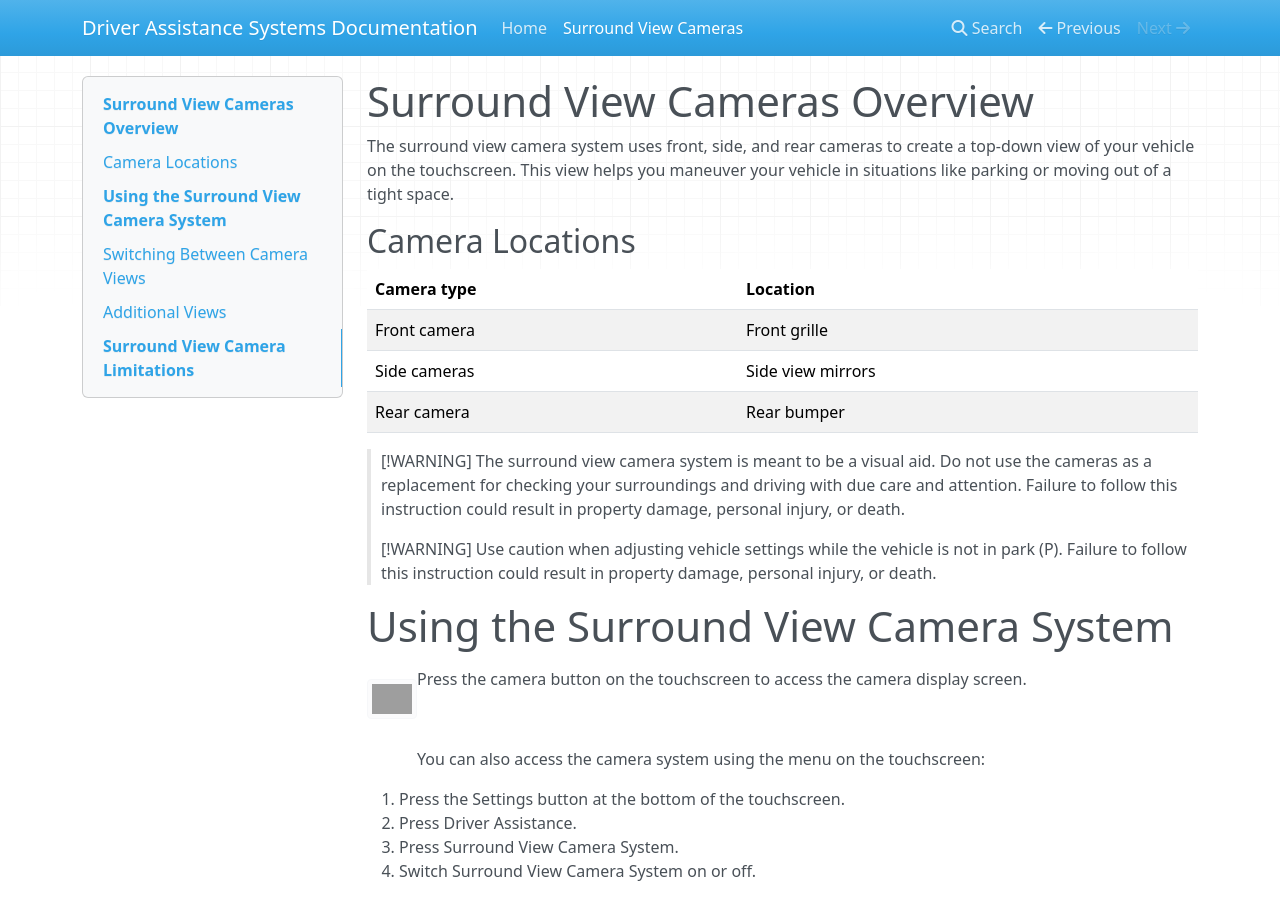
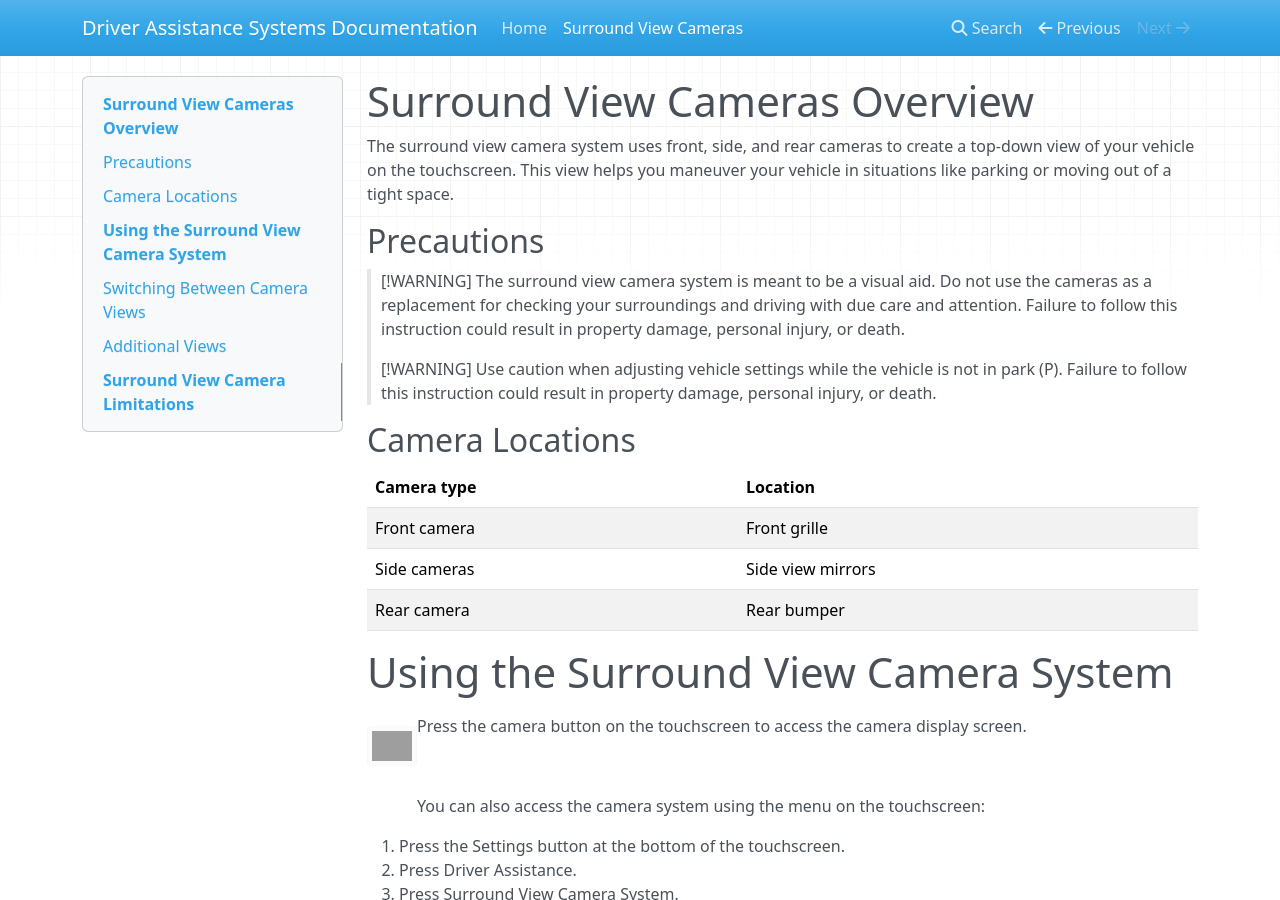
Before and after one commit to waldieia1/automotive-docs-sample, an MkDocs documentation site: the page built from docs/surround-view-cameras.md, in a window 1280 px wide and 900 px high. Built offline with MkDocs 1.6.1, drawn with Linux system fonts in a browser that asks for light colours; nearby versions of some CDN libraries; part of the change alters nothing that is shown; grey boxes are pictures that could not be loaded.

Commit message:
Remove duplicate warnings from camera documentation
Removed redundant warning messages from the overview section.

```diff
--- a/docs/surround-view-cameras.md
+++ b/docs/surround-view-cameras.md
@@ -1,5 +1,14 @@
 # Surround View Cameras Overview
 The surround view camera system uses front, side, and rear cameras to create a top-down view of your vehicle on the touchscreen. This view helps you maneuver your vehicle in situations like parking or moving out of a tight space.
+
+## Precautions
+
+>[!WARNING]
+>The surround view camera system is meant to be a visual aid. Do not use the cameras as a replacement for checking your surroundings and driving with due care and attention. Failure to follow this instruction could result in property damage, personal injury, or death.
+
+>[!WARNING]
+>Use caution when adjusting vehicle settings while the vehicle is not in park (P). Failure to follow this instruction could result in property damage, personal injury, or death.
+
 ## Camera Locations
 | Camera type | Location |
 | ----------- | ----------- |
@@ -7,11 +16,6 @@ The surround view camera system uses front, side, and rear cameras to create a t
 | Side cameras | Side view mirrors |
 | Rear camera  | Rear bumper  |
 
->[!WARNING]
->The surround view camera system is meant to be a visual aid. Do not use the cameras as a replacement for checking your surroundings and driving with due care and attention. Failure to follow this instruction could result in property damage, personal injury, or death.
-
->[!WARNING]
->Use caution when adjusting vehicle settings while the vehicle is not in park (P). Failure to follow this instruction could result in property damage, personal injury, or death.
 
 
 # Using the Surround View Camera System
```
